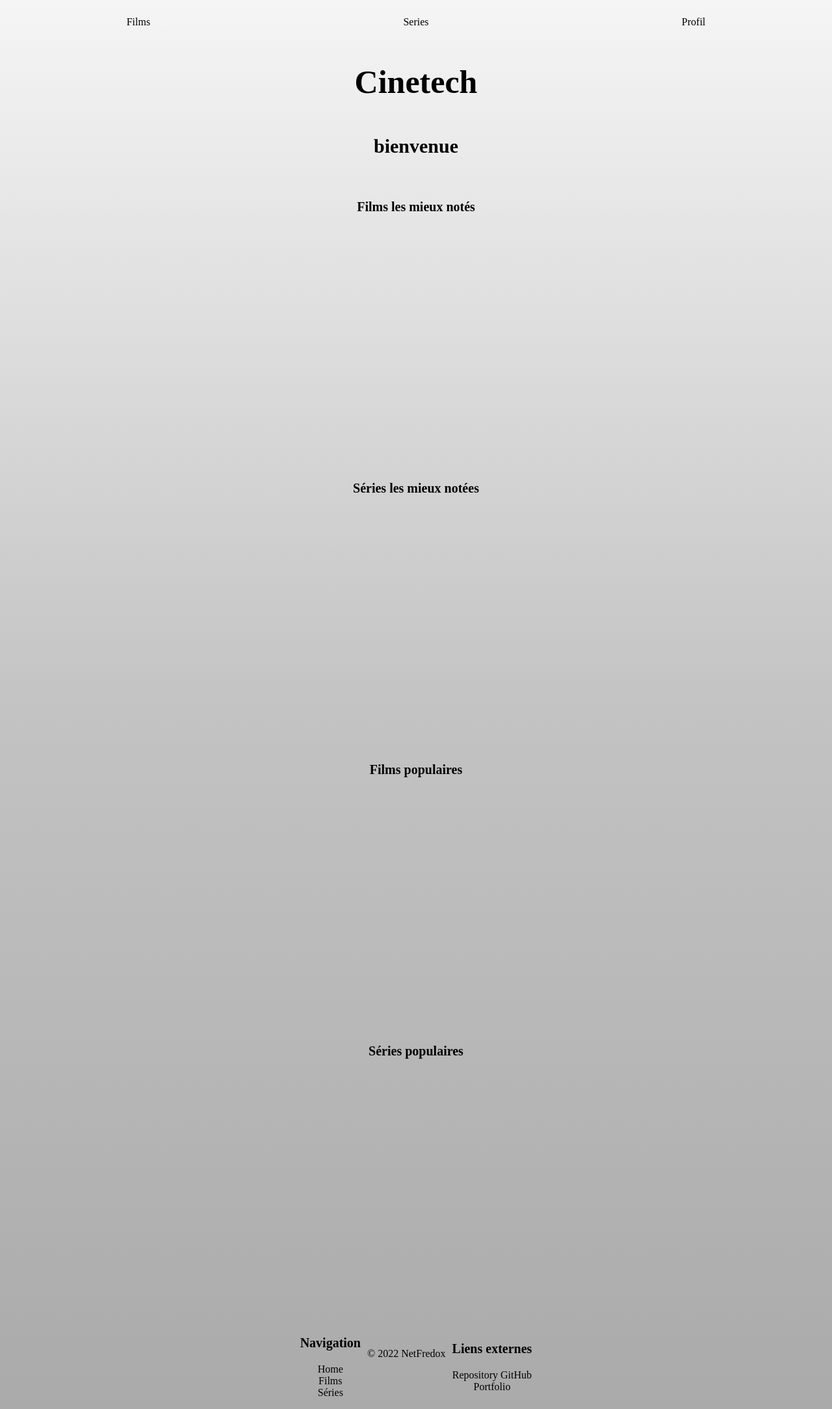
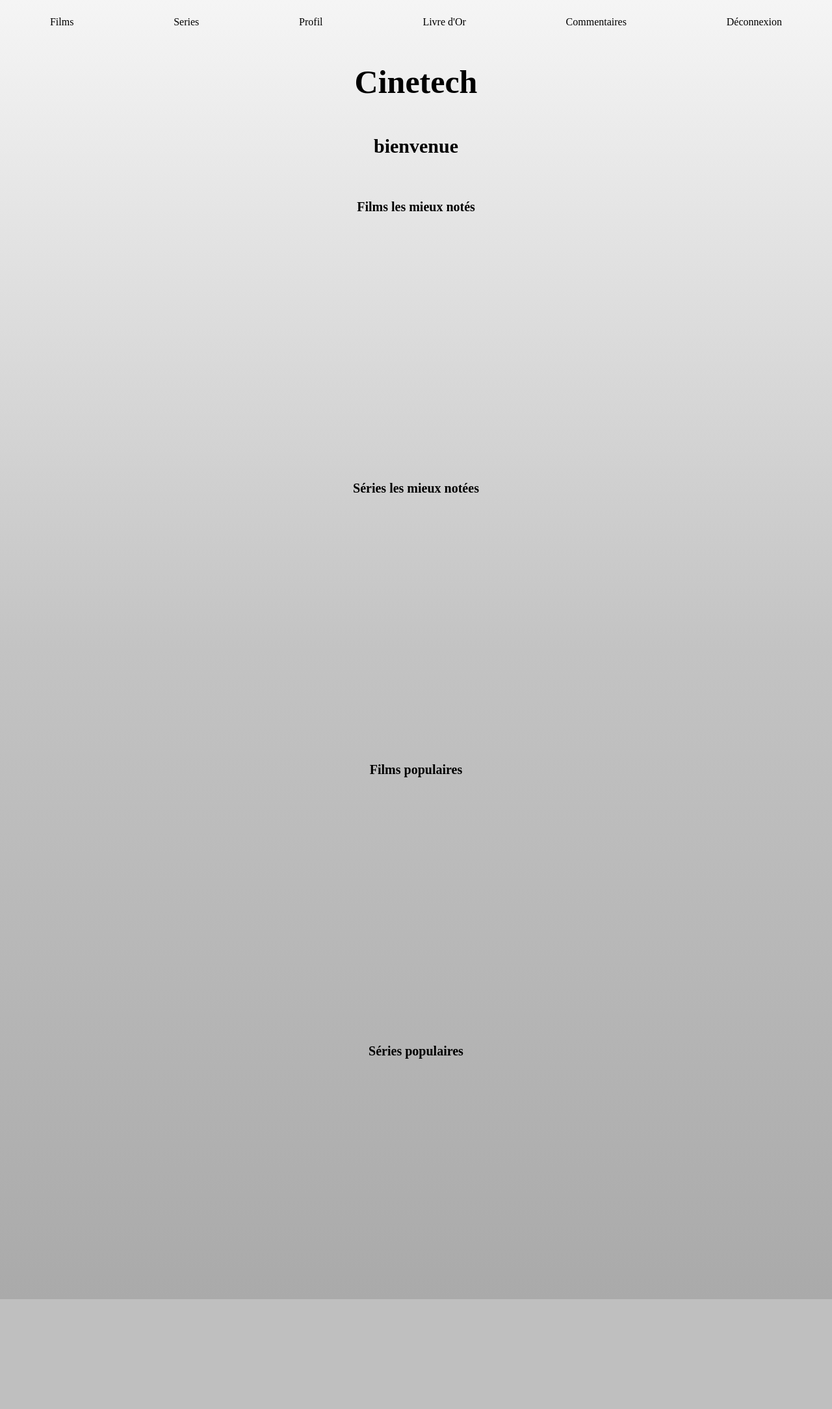
Before and after one commit to Richard83136/cinetech, a PHP site: page / in a window 1280 px wide. Shown: the whole page at 65% size. After the commit the page ends 1999 px from the top, so only its background shows below. Run offline with PHP 8.4, Linux system fonts and the light colour scheme; the visitor is signed in with stand-in values (Sample User, id 1).

Commit message:
commit du 25 (conn,comm,liv)

```diff
--- a/css/style.css
+++ b/css/style.css
@@ -68,3 +68,26 @@ footer li{
 	margin-left: 10px;
 	margin-right: 10px;
 }
+.pageinscription{
+    background-image:url('./images/fondecran.jpg');
+    background-repeat: no-repeat;
+
+
+}
+.pageconnexion{
+    background-image:url('./images/fdconnexion.png');
+    background-repeat: no-repeat;
+
+}
+.pagecommentaire{
+    background-image:url('./images/fdcommentaire.jpg');
+    background-repeat: no-repeat;
+    width:100%;
+    height:740px;
+
+}
+.pagelivreor{
+    background-image:url('./images/fdretour.png');
+    background-repeat: no-repeat;
+
+}
--- a/index.php
+++ b/index.php
@@ -21,18 +21,21 @@
     <header class="headerindex">
         <?php
             session_start();
-            if(isset($_SESSION['user'])){
+            if(isset($_SESSION['login'])){
                 echo '<a href="vue/film.php">Films</a>';
                 echo '<a href="vue/serie.php">Series</a>';
-                echo '<a href="vue/profil.php">Profil</a>';
-                // echo '<a href="vue/deconnection.php">Déconnexion</a>';
+                echo '<a href="profil.php">Profil</a>';
+                echo '<a href="livre-or.php">Livre d\'Or</a>';
+                echo '<a href="commentaire.php">Commentaires</a>';
+                echo '<a href="deconnexion.php">Déconnexion</a>';
             }
 
             else{
                 echo '<a href="vue/film.php">Films</a>';
                 echo '<a href="vue/serie.php">Series</a>';
-                echo ' <a href="#">Inscription</a>';
-                echo '<a href="#">Connexion</a>';
+                echo ' <a href="inscription.php">Inscription</a>';
+                echo '<a href="connexion.php">Connexion</a>';
+                echo '<a href="deconnexion.php">Déconnexion</a>';
             }
         ?>
 
@@ -40,6 +43,7 @@
     <main>
         <h1>Cinetech</h1>
         <h2>bienvenue
+
 
         </h2>
 
@@ -66,19 +70,6 @@
         </div>
     </section>
 
-    <footer>
-        <ul class="box">
-            <li class="link_name"><h3>Navigation</h3></li>
-            <li><a href="index.php">Home</a></li>
-            <li><a href="vue/film.php">Films</a></li>
-            <li><a href="vue/serie.php">Séries</a></li>
-        </ul>
-        <p>© 2022 NetFredox</p>
-           <ul class="box">
-            <li class="link_name"><h3>Liens externes</h3></li>
-            <li><a href="https://github.com/frederick-sonder1/cinetech">Repository GitHub</a></li>
-            <li><a href="https://frederick-sonder.students-laplateforme.io">Portfolio</a></li>
-        </ul>
-    </footer>
+
 </body>
 </html>
--- a/vue/footer.php
+++ b/vue/footer.php
@@ -3,8 +3,8 @@
         <ul class="box">
             <li class="link_name"><h3>Navigation site</h3></li>
             <li><a href="index.php">Home</a></li>
-            <li><a href="film.php">Films</a></li>
-            <li><a href="serie.php">Séries</a></li>
+            <li><a href="vue/film.php">Films</a></li>
+            <li><a href="vue/serie.php">Séries</a></li>
         </ul>
 
         <ul class="box">
--- a/vue/header.php
+++ b/vue/header.php
@@ -39,8 +39,8 @@
                 echo '<a href="../index.php">accueil</a>';
                 echo '<a href="film.php">Films</a>';
                 echo '<a href="serie.php">Series</a>';
-                echo ' <a href="#">Inscription</a>';
-                echo '<a href="#">Connexion</a>';
+                echo ' <a href="../inscription.php">Inscription</a>';
+                echo '<a href="../connexion.php">Connexion</a>';
             }
         ?>
         <form action="search.php">
--- a/vue/search.php
+++ b/vue/search.php
@@ -49,6 +49,3 @@ if($_GET['search'] == ""){
     </section>
 </main>
 <script src="js/search.js"></script>
-<?php
-require 'footer.php'
-?>
--- a/vue/serie.php
+++ b/vue/serie.php
@@ -23,4 +23,3 @@
         </div>
 
     </section>
-<?= require 'footer.php' ?>
```
Also changed, not shown: vue/detail.php (+4 -4 lines).
